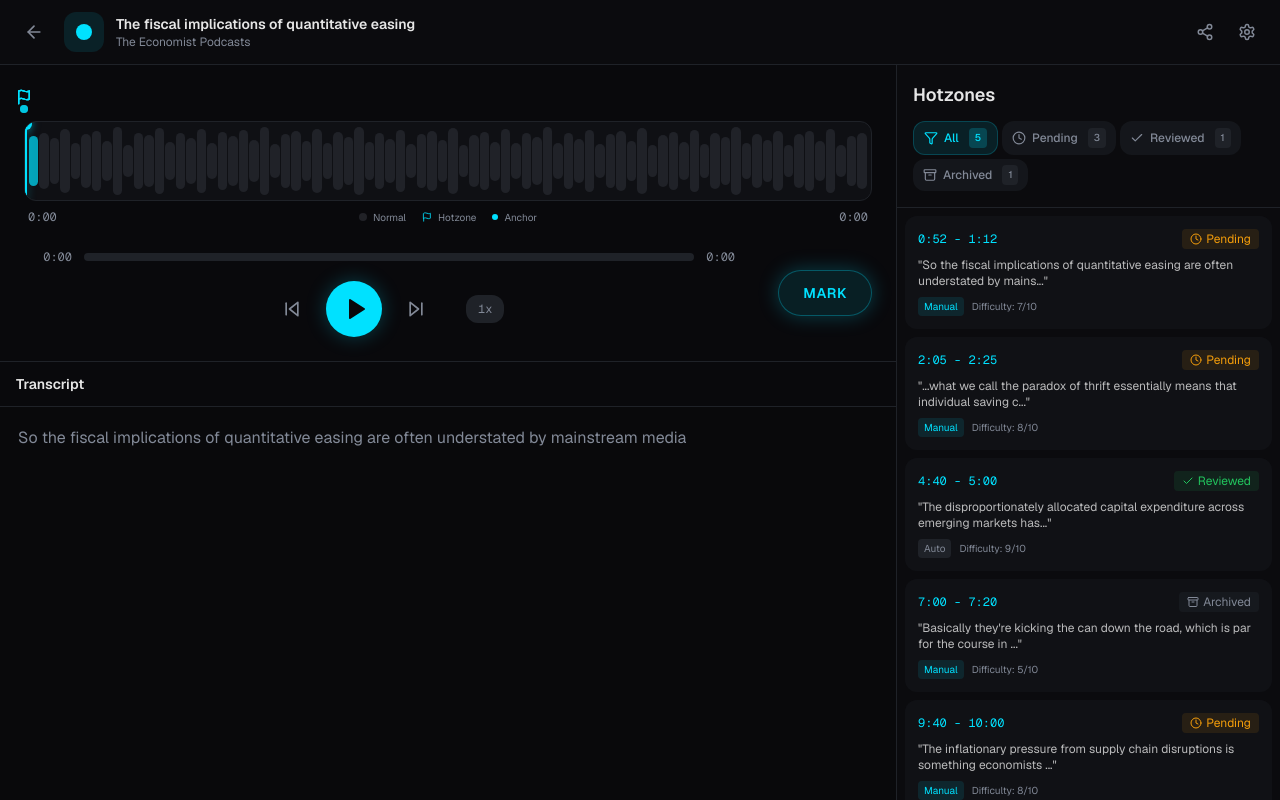
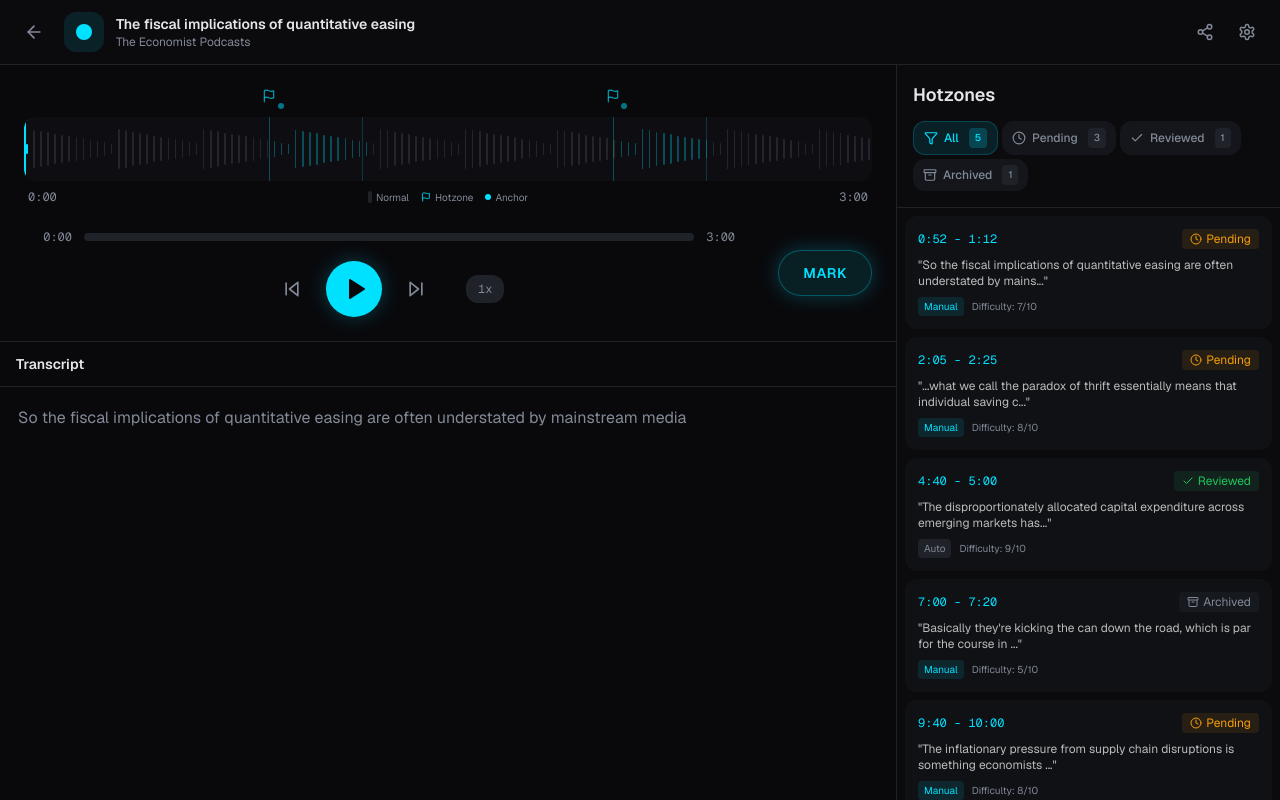
Before and after one commit to p2532633945-cell/Simpod-v2, a Next.js app: page /workspace/ep-1 in a window 1280 px wide. Built offline with nearby package versions, Linux system fonts and the light colour scheme.

Commit message:
fix: resolve hydration mismatch and optimize waveform
Optimize waveform component and fix audio playback issues

```diff
--- a/components/player/PodcastPlayerPage.tsx
+++ b/components/player/PodcastPlayerPage.tsx
@@ -35,8 +35,8 @@ interface PodcastPlayerPageProps {
   audioId: string
 }
 
-// 示例音频 URL - 使用公开的 podcast 音频
-const DEMO_AUDIO_URL = "https://www.soundhelix.com/examples/mp3/SoundHelix-Song-1.mp3"
+// 示例音频 URL - 使用可靠的公开音频
+const DEMO_AUDIO_URL = "https://www.learningcontainer.com/wp-content/uploads/2020/02/Kalimba.mp3"
 
 export function PodcastPlayerPage({ audioId }: PodcastPlayerPageProps) {
   // ============================================
@@ -48,7 +48,7 @@ export function PodcastPlayerPage({ audioId }: PodcastPlayerPageProps) {
   // TODO: 此处应调用 usePlayerStore 获取播放状态与当前音频
   const [playerState, setPlayerState] = useState<PlayerState>({
     currentTime: 0,
-    duration: 0,
+    duration: 180, // 默认 3 分钟作为 fallback
     isPlaying: false,
     playbackRate: 1,
   })
@@ -84,18 +84,34 @@ export function PodcastPlayerPage({ audioId }: PodcastPlayerPageProps) {
       setPlayerState((prev) => ({ ...prev, isPlaying: false, currentTime: 0 }))
     }
 
+    const handleCanPlay = () => {
+      console.log("[v0] Audio can play, duration:", audio.duration)
+      setPlayerState((prev) => ({
+        ...prev,
+        duration: audio.duration,
+      }))
+    }
+
+    const handleError = (e: Event) => {
+      console.error("[v0] Audio error:", e)
+    }
+
     audio.addEventListener("timeupdate", handleTimeUpdate)
     audio.addEventListener("loadedmetadata", handleLoadedMetadata)
+    audio.addEventListener("canplay", handleCanPlay)
     audio.addEventListener("play", handlePlay)
     audio.addEventListener("pause", handlePause)
     audio.addEventListener("ended", handleEnded)
+    audio.addEventListener("error", handleError)
 
     return () => {
       audio.removeEventListener("timeupdate", handleTimeUpdate)
       audio.removeEventListener("loadedmetadata", handleLoadedMetadata)
+      audio.removeEventListener("canplay", handleCanPlay)
       audio.removeEventListener("play", handlePlay)
       audio.removeEventListener("pause", handlePause)
       audio.removeEventListener("ended", handleEnded)
+      audio.removeEventListener("error", handleError)
     }
   }, [])
 
@@ -218,7 +234,8 @@ export function PodcastPlayerPage({ audioId }: PodcastPlayerPageProps) {
       <audio
         ref={audioRef}
         src={DEMO_AUDIO_URL}
-        preload="metadata"
+        preload="auto"
+        crossOrigin="anonymous"
         className="hidden"
       />
 
--- a/components/waveform/HotzoneWaveform.tsx
+++ b/components/waveform/HotzoneWaveform.tsx
@@ -7,30 +7,25 @@
  * 支持点击热区跳转和进度条拖拽
  *
  * 增强功能：
- * - 动态波形动画（播放时有呼吸效果）
- * - 热区标记（小旗子/光点）
- * - 锚点标记
+ * - 细腻动态波形
+ * - 热区标记（小旗子）
+ * - 锚点标记（光点）
  */
 
 import { useCallback, useRef, useState, useEffect } from "react"
 import { cn } from "@/lib/utils"
 import type { HotzoneWaveformProps, Hotzone, Anchor } from "@/types/simpod"
 import { formatTime, mockAnchors } from "@/lib/mock-data"
-import { Flag, Bookmark, Circle } from "lucide-react"
+import { Flag } from "lucide-react"
 
-const BAR_COUNT = 80 // 减少数量以便在移动端显示更好
+const BAR_COUNT = 120 // 更多条形使波形更细腻
 
-// 预生成的波形数据 - 避免 hydration 不匹配
-const WAVEFORM_DATA: number[] = [
-  0.65, 0.72, 0.58, 0.81, 0.45, 0.69, 0.77, 0.52, 0.88, 0.41,
-  0.73, 0.66, 0.84, 0.49, 0.71, 0.59, 0.82, 0.47, 0.75, 0.63,
-  0.79, 0.54, 0.86, 0.43, 0.68, 0.76, 0.51, 0.83, 0.46, 0.74,
-  0.61, 0.87, 0.48, 0.72, 0.57, 0.80, 0.44, 0.70, 0.78, 0.53,
-  0.85, 0.42, 0.67, 0.75, 0.50, 0.81, 0.45, 0.73, 0.62, 0.88,
-  0.47, 0.71, 0.56, 0.79, 0.43, 0.69, 0.77, 0.52, 0.84, 0.41,
-  0.66, 0.74, 0.49, 0.80, 0.44, 0.72, 0.61, 0.87, 0.46, 0.70,
-  0.55, 0.78, 0.42, 0.68, 0.76, 0.51, 0.83, 0.40, 0.65, 0.73,
-]
+// 预生成的波形数据
+const WAVEFORM_DATA: number[] = Array.from({ length: BAR_COUNT }, (_, i) => {
+  // 使用固定种子生成伪随机数据
+  const seed = (i * 7919 + 1) % 1000
+  return 0.2 + (seed / 1000) * 0.6
+})
 
 interface ExtendedHotzoneWaveformProps extends HotzoneWaveformProps {
   isPlaying?: boolean
@@ -47,9 +42,14 @@ export function HotzoneWaveform({
   anchors = mockAnchors,
 }: ExtendedHotzoneWaveformProps) {
   const containerRef = useRef<HTMLDivElement>(null)
-  const [hoveredHotzone, setHoveredHotzone] = useState<string | null>(null)
   const [isDragging, setIsDragging] = useState(false)
   const [showMarkerTooltip, setShowMarkerTooltip] = useState<string | null>(null)
+  const [isMounted, setIsMounted] = useState(false)
+
+  // 确保只在客户端渲染动态内容
+  useEffect(() => {
+    setIsMounted(true)
+  }, [])
 
   const progress = duration > 0 ? (currentTime / duration) * 100 : 0
 
@@ -135,7 +135,7 @@ export function HotzoneWaveform({
   return (
     <div className="flex flex-col gap-2 w-full">
       {/* Markers Row - 热区和锚点标记 */}
-      <div className="relative h-6 w-full">
+      <div className="relative h-5 w-full">
         {/* 热区标记 - 小旗子 */}
         {hotzones.map((hotzone) => {
           const { left } = getHotzonePosition(hotzone)
@@ -155,7 +155,7 @@ export function HotzoneWaveform({
               aria-label={`跳转到热区 ${formatTime(hotzone.start_time)}`}
             >
               <Flag
-                size={16}
+                size={14}
                 className={cn(
                   "transition-colors",
                   isActive
@@ -195,16 +195,11 @@ export function HotzoneWaveform({
             >
               <div
                 className={cn(
-                  "w-2 h-2 rounded-full transition-all",
+                  "w-1.5 h-1.5 rounded-full transition-all",
                   isNearPlayhead
                     ? "bg-simpod-primary shadow-lg"
                     : "bg-simpod-primary/50 hover:bg-simpod-primary"
                 )}
-                style={{
-                  boxShadow: isNearPlayhead
-                    ? "0 0 8px hsl(var(--simpod-primary) / 0.6)"
-                    : undefined,
-                }}
               />
             </button>
           )
@@ -215,18 +210,15 @@ export function HotzoneWaveform({
       <div
         ref={containerRef}
         className={cn(
-          "relative h-16 md:h-20 rounded-xl overflow-hidden cursor-pointer",
-          "bg-secondary/30 border border-border",
+          "relative h-14 md:h-16 rounded-lg overflow-hidden cursor-pointer",
+          "bg-secondary/20",
           "touch-none select-none"
         )}
         onClick={handleWaveformClick}
         onMouseDown={() => setIsDragging(true)}
         onMouseMove={handleMouseMove}
         onMouseUp={() => setIsDragging(false)}
-        onMouseLeave={() => {
-          setIsDragging(false)
-          setHoveredHotzone(null)
-        }}
+        onMouseLeave={() => setIsDragging(false)}
         onTouchStart={() => setIsDragging(true)}
         onTouchMove={handleTouchMove}
         onTouchEnd={() => setIsDragging(false)}
@@ -246,15 +238,26 @@ export function HotzoneWaveform({
               key={`bg-${hotzone.id}`}
               className={cn(
                 "absolute top-0 bottom-0 transition-all duration-300",
-                isActive ? "bg-simpod-mark/15" : "bg-simpod-mark/5"
+                isActive ? "bg-simpod-mark/20" : "bg-simpod-mark/8"
               )}
               style={{ left: `${left}%`, width: `${width}%` }}
-            />
+            >
+              {/* Start line */}
+              <div className={cn(
+                "absolute left-0 top-0 bottom-0 w-px",
+                isActive ? "bg-simpod-mark/60" : "bg-simpod-mark/30"
+              )} />
+              {/* End line */}
+              <div className={cn(
+                "absolute right-0 top-0 bottom-0 w-px",
+                isActive ? "bg-simpod-mark/40" : "bg-simpod-mark/20"
+              )} />
+            </div>
           )
         })}
 
-        {/* Waveform Bars */}
-        <div className="absolute inset-0 flex items-center gap-px px-1">
+        {/* Waveform Lines - 更细的线条 */}
+        <div className="absolute inset-0 flex items-center justify-between px-0.5">
           {WAVEFORM_DATA.map((height, i) => {
             const barPosition = (i / BAR_COUNT) * 100
             const isBeforePlayhead = barPosition <= progress
@@ -263,109 +266,45 @@ export function HotzoneWaveform({
             const barTime = (barPosition / 100) * duration
             const inHotzone = isInHotzone(barTime)
 
-            // 动态动画效果 - 播放时有微小的脉动
-            const animationDelay = (i % 8) * 50
-
             return (
               <div
                 key={i}
                 className={cn(
-                  "flex-1 rounded-full transition-all",
-                  isPlaying ? "duration-150" : "duration-75",
+                  "w-[1px] md:w-[1.5px] rounded-full transition-colors duration-100",
                   isBeforePlayhead
                     ? inHotzone
                       ? "bg-simpod-mark"
-                      : "bg-simpod-primary/70"
+                      : "bg-simpod-primary"
                     : inHotzone
-                      ? "bg-simpod-mark/40"
-                      : "bg-muted-foreground/15"
+                      ? "bg-simpod-mark/30"
+                      : "bg-muted-foreground/20"
                 )}
                 style={{
-                  height: `${Math.round(height * 100)}%`,
-                  transform: isPlaying && isBeforePlayhead
-                    ? `scaleY(${1 + Math.sin(Date.now() / 200 + i) * 0.05})`
-                    : undefined,
-                  transition: isPlaying
-                    ? `all 150ms ease ${animationDelay}ms`
-                    : undefined,
+                  height: `${Math.round(height * 80)}%`,
                 }}
               />
             )
           })}
         </div>
 
-        {/* Hotzone Click Areas */}
-        {hotzones.map((hotzone) => {
-          const { left, width } = getHotzonePosition(hotzone)
-          const isActive = currentHotzone?.id === hotzone.id
-          const isHovered = hoveredHotzone === hotzone.id
-
-          return (
-            <button
-              key={hotzone.id}
-              className="absolute top-0 bottom-0 cursor-pointer"
-              style={{ left: `${left}%`, width: `${width}%` }}
-              onClick={(e) => {
-                e.stopPropagation()
-                onHotzoneJump(hotzone.id, hotzone.start_time)
-              }}
-              onMouseEnter={() => setHoveredHotzone(hotzone.id)}
-              onMouseLeave={() => setHoveredHotzone(null)}
-              aria-label={`热区: ${hotzone.transcript_snippet?.slice(0, 30)}...`}
-            >
-              {/* Hotzone start/end indicators */}
-              <div
-                className={cn(
-                  "absolute top-0 bottom-0 left-0 w-0.5",
-                  "bg-simpod-mark transition-opacity",
-                  isActive || isHovered ? "opacity-100" : "opacity-40"
-                )}
-              />
-              <div
-                className={cn(
-                  "absolute top-0 bottom-0 right-0 w-0.5",
-                  "bg-simpod-mark transition-opacity",
-                  isActive || isHovered ? "opacity-60" : "opacity-20"
-                )}
-              />
-            </button>
-          )
-        })}
-
-        {/* Progress Overlay (played section) */}
-        <div
-          className="absolute top-0 bottom-0 left-0 pointer-events-none"
-          style={{
-            width: `${progress}%`,
-            background: "linear-gradient(90deg, transparent 0%, hsl(var(--simpod-primary) / 0.05) 100%)",
-          }}
-        />
-
         {/* Playhead */}
         <div
-          className={cn(
-            "absolute top-0 bottom-0 w-0.5 pointer-events-none",
-            "bg-simpod-primary transition-all duration-75"
+          className="absolute top-0 bottom-0 w-0.5 bg-simpod-primary pointer-events-none z-20 transition-[left] duration-75"
+          style={{ left: `${progress}%` }}
+        >
+          {/* Playhead glow */}
+          {isMounted && isPlaying && (
+            <div
+              className="absolute inset-0 bg-simpod-primary animate-pulse"
+              style={{ boxShadow: "0 0 8px hsl(var(--simpod-primary) / 0.6)" }}
+            />
           )}
-          style={{
-            left: `${progress}%`,
-            boxShadow: currentHotzone
-              ? "0 0 12px hsl(var(--simpod-mark) / 0.8)"
-              : "0 0 8px hsl(var(--simpod-primary) / 0.5)",
-          }}
-        >
-          {/* Playhead top dot */}
+          {/* Top indicator */}
           <div
             className={cn(
               "absolute -top-1 left-1/2 -translate-x-1/2",
-              "w-3 h-3 rounded-full",
-              currentHotzone ? "bg-simpod-mark" : "bg-simpod-primary"
+              "w-2 h-2 rounded-full bg-simpod-primary"
             )}
-            style={{
-              boxShadow: currentHotzone
-                ? "0 0 10px hsl(var(--simpod-mark) / 0.6)"
-                : "0 0 8px hsl(var(--simpod-primary) / 0.5)",
-            }}
           />
         </div>
       </div>
@@ -376,18 +315,18 @@ export function HotzoneWaveform({
           {formatTime(currentTime)}
         </span>
 
-        <div className="flex items-center gap-4">
-          <div className="flex items-center gap-1.5">
-            <div className="w-2 h-2 rounded-full bg-muted-foreground/20" />
-            <span className="text-[10px] text-simpod-muted">Normal</span>
+        <div className="flex items-center gap-3 text-[10px]">
+          <div className="flex items-center gap-1">
+            <div className="w-1 h-3 rounded-full bg-muted-foreground/20" />
+            <span className="text-simpod-muted">Normal</span>
           </div>
-          <div className="flex items-center gap-1.5">
+          <div className="flex items-center gap-1">
             <Flag size={10} className="text-simpod-mark" />
-            <span className="text-[10px] text-simpod-muted">Hotzone</span>
+            <span className="text-simpod-muted">Hotzone</span>
           </div>
-          <div className="flex items-center gap-1.5">
+          <div className="flex items-center gap-1">
             <div className="w-1.5 h-1.5 rounded-full bg-simpod-primary" />
-            <span className="text-[10px] text-simpod-muted">Anchor</span>
+            <span className="text-simpod-muted">Anchor</span>
           </div>
         </div>
 
```
